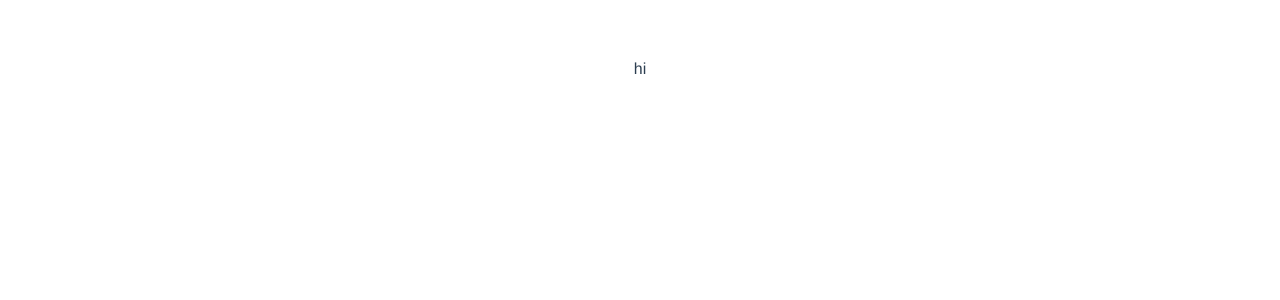
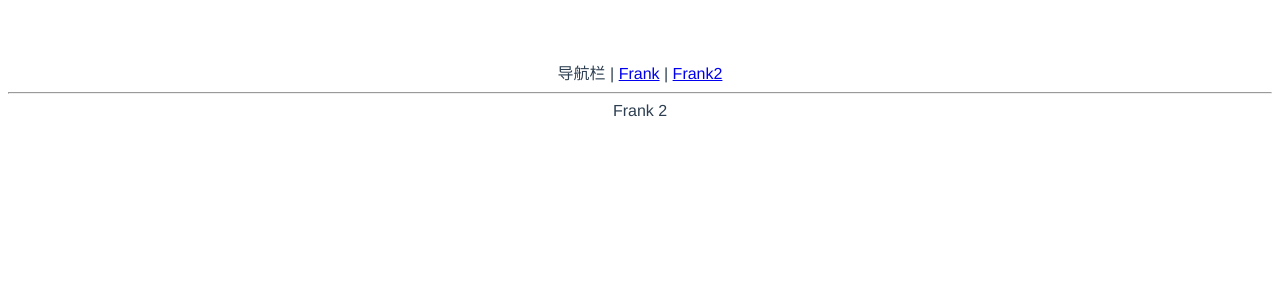
Before and after one commit to grea-t/gulu-UI, a Vue app: page /#/xxx in a window 1280 px wide. Shown: the top 300 px of the page. Built offline with nearby package versions, Linux system fonts and the light colour scheme.

Commit message:
初始化路由

```diff
--- a/index.html
+++ b/index.html
@@ -8,6 +8,6 @@
 </head>
 <body>
   <div id="app"></div>
-  <script type="module" src="/src/main.js"></script>
+  <script type="module" src="/src/main.ts"></script>
 </body>
 </html>
--- a/src/App.vue
+++ b/src/App.vue
@@ -1,14 +1,15 @@
 <template>
-  <div>hi</div>
+  <div>导航栏 |
+    <router-link to="/">Frank</router-link>
+    |
+    <router-link to="/xxx">Frank2</router-link>
+  </div>
+  <hr/>
+  <router-view/>
 </template>
 
 <script>
-  import HelloWorld from './components/HelloWorld.vue'
-
   export default {
     name: 'App',
-    components: {
-      HelloWorld
-    }
   }
 </script>
--- /dev/null
+++ b/src/components/Frank2.vue
@@ -0,0 +1,5 @@
+<template>
+  <div>
+    Frank 2
+  </div>
+</template>
--- a/src/main.js
+++ /dev/null
@@ -1,5 +0,0 @@
-import { createApp } from 'vue'
-import App from './App.vue'
-import './index.css'
-
-createApp(App).mount('#app')
--- /dev/null
+++ b/src/main.ts
@@ -0,0 +1,19 @@
+import { createApp } from 'vue'
+import App from './App.vue'
+import './index.css'
+import {createWebHashHistory, createRouter} from 'vue-router'
+import Frank from './components/Frank.vue'
+import Frank2 from './components/Frank2.vue'
+
+const history = createWebHashHistory()
+const router = createRouter({
+  history: history,
+  routes: [
+    {path: '/', component: Frank},
+    {path: '/xxx', component: Frank2}
+  ]
+})
+
+const app = createApp(App)
+app.use(router)
+app.mount('#app')
--- /dev/null
+++ b/src/shims-vue.d.ts
@@ -0,0 +1,5 @@
+declare module '*.vue' {
+  import { ComponentOptions } from 'vue'
+  const componentOptions: ComponentOptions
+  export default componentOptions
+}
```
Also changed, not shown: package.json (+4 -3 lines), 1 other file (tests, documents, lock files or other folders).
